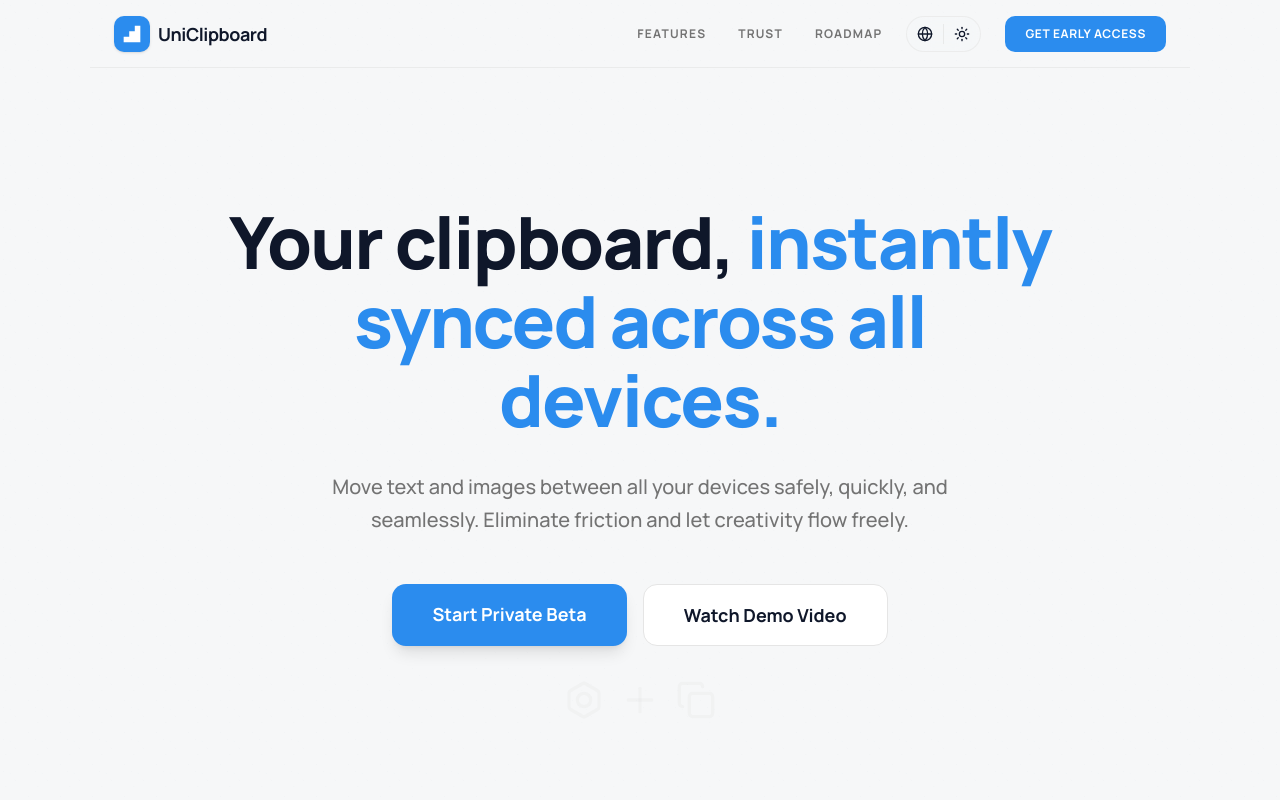
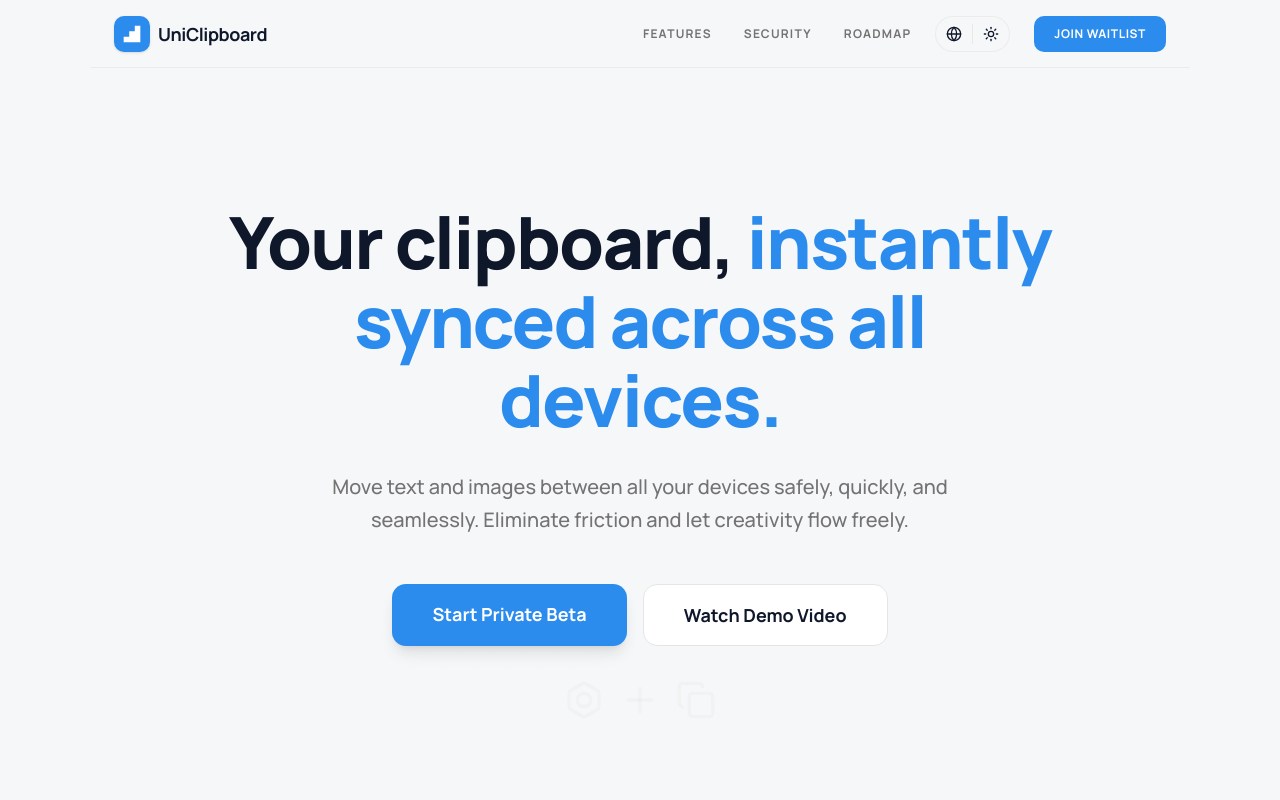
Before and after one commit to UniClipboard/uc-website, a Next.js app: page /en in a window 1280 px wide. Shown: the top 800 px of the page. Built offline with nearby package versions, Linux system fonts and the light colour scheme; no server answers.

Commit message:
feat(landing): route beta CTAs to Google Form

```diff
--- a/src/components/landing/CtaSection.tsx
+++ b/src/components/landing/CtaSection.tsx
@@ -18,28 +18,14 @@ export async function CtaSection({ locale }: { locale: string }) {
           <p className="text-silver-accent text-lg leading-relaxed font-medium">
             {t("description")}
           </p>
-          <form
-            action={formUrl}
-            method="get"
+          <a
+            href={formUrl}
             target="_blank"
-            className="w-full"
+            rel="noopener noreferrer"
+            className="bg-primary hover:bg-primary/90 inline-flex h-14 items-center justify-center rounded-xl px-8 text-base font-bold whitespace-nowrap text-white transition-all"
           >
-            <div className="flex w-full flex-col gap-3 rounded-2xl border border-white/10 bg-white/5 p-2 backdrop-blur-xl sm:flex-row">
-              <input
-                name="email"
-                type="email"
-                required
-                placeholder={t("placeholder")}
-                className="text-gray-dark focus:ring-primary h-14 flex-grow rounded-xl border-none bg-white px-6 text-base font-bold outline-none focus:ring-2"
-              />
-              <button
-                type="submit"
-                className="hover:bg-primary/90 bg-primary h-14 rounded-xl px-8 text-base font-bold whitespace-nowrap text-white transition-all"
-              >
-                {t("button")}
-              </button>
-            </div>
-          </form>
+            {t("button")}
+          </a>
           <p className="text-silver-accent/60 text-xs font-bold italic">
             {t("note")}
           </p>
--- a/src/components/landing/Navigation.tsx
+++ b/src/components/landing/Navigation.tsx
@@ -2,7 +2,7 @@
 
 import { motion, useMotionValueEvent, useScroll } from "framer-motion";
 import { usePathname, useRouter } from "next/navigation";
-import { useLocale } from "next-intl";
+import { useLocale, useTranslations } from "next-intl";
 import { useTheme } from "next-themes";
 import { useEffect, useState } from "react";
 
@@ -24,6 +24,7 @@ const switchLocalePathname = (pathname: string, nextLocale: "en" | "zh") => {
 
 export function Navigation() {
   const locale = useLocale();
+  const t = useTranslations("landing.navigation");
   const router = useRouter();
   const pathname = usePathname();
   const { theme, setTheme } = useTheme();
@@ -134,19 +135,19 @@ export function Navigation() {
                   className="hover:text-foreground text-muted-foreground text-xs font-bold tracking-widest uppercase transition-colors"
                   href="#features"
                 >
-                  Features
+                  {t("features")}
                 </a>
                 <a
                   className="hover:text-foreground text-muted-foreground text-xs font-bold tracking-widest uppercase transition-colors"
                   href="#trust"
                 >
-                  Trust
+                  {t("trust")}
                 </a>
                 <a
                   className="hover:text-foreground text-muted-foreground text-xs font-bold tracking-widest uppercase transition-colors"
                   href="#roadmap"
                 >
-                  Roadmap
+                  {t("roadmap")}
                 </a>
               </div>
               <div
@@ -180,7 +181,7 @@ export function Navigation() {
                 rel="noopener noreferrer"
                 className="bg-primary text-primary-foreground hover:bg-primary/90 rounded-lg px-5 py-2.5 text-xs font-bold tracking-wider uppercase transition-all"
               >
-                Get Early Access
+                {t("cta")}
               </a>
             </div>
           </div>
--- a/src/lib/form-config.ts
+++ b/src/lib/form-config.ts
@@ -1,6 +1,6 @@
 export const FORM_URLS = {
-  zh: "https://docs.qq.com/form/page/[PLACEHOLDER]",
-  en: "https://forms.google.com/[PLACEHOLDER]",
+  zh: "https://docs.google.com/forms/d/1KPXqDJUUjPdpW-jeUrNBuTR5huJmMB2MI7avDoUTndo",
+  en: "https://docs.google.com/forms/d/1KPXqDJUUjPdpW-jeUrNBuTR5huJmMB2MI7avDoUTndo",
 } as const;
 
 export type Locale = keyof typeof FORM_URLS;
```
